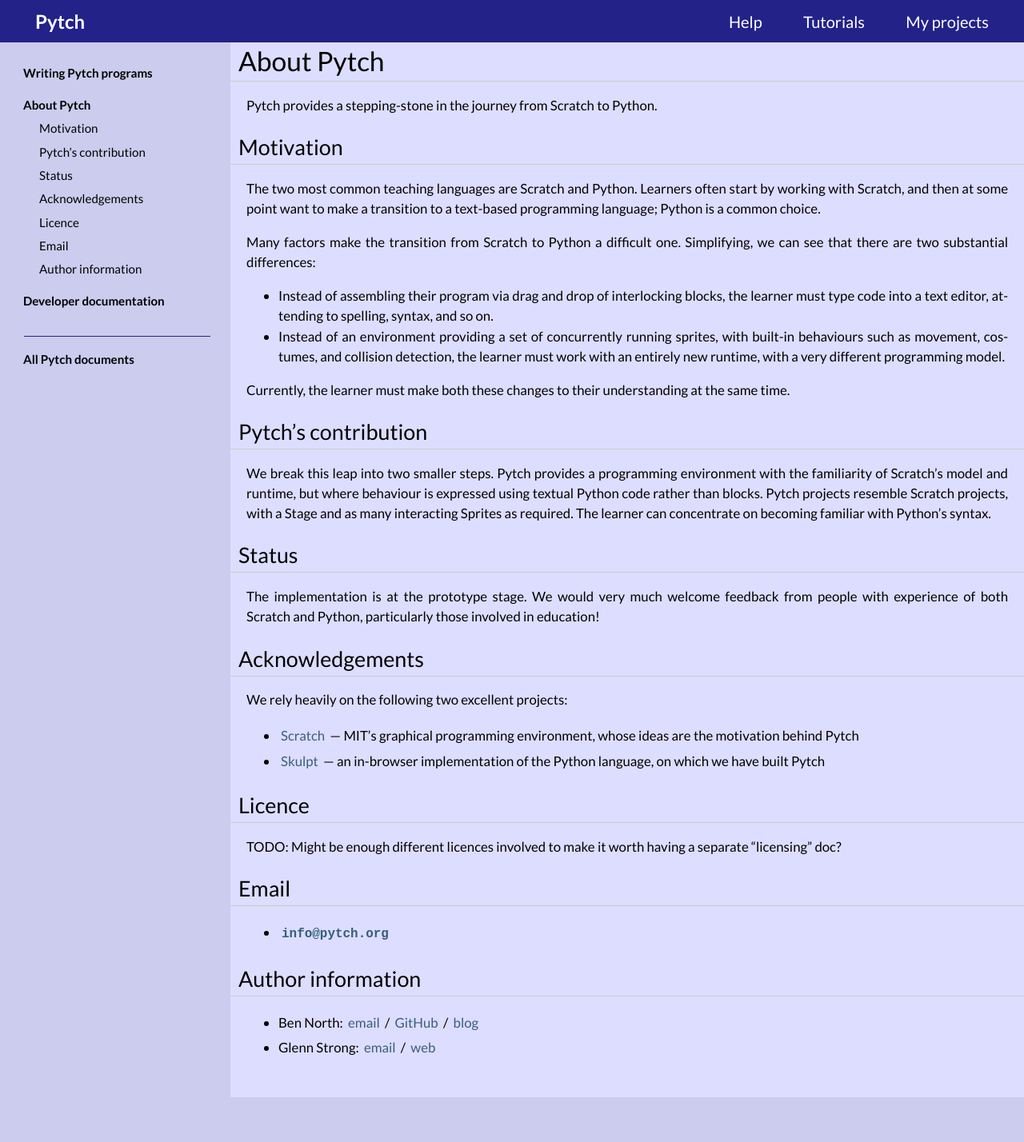
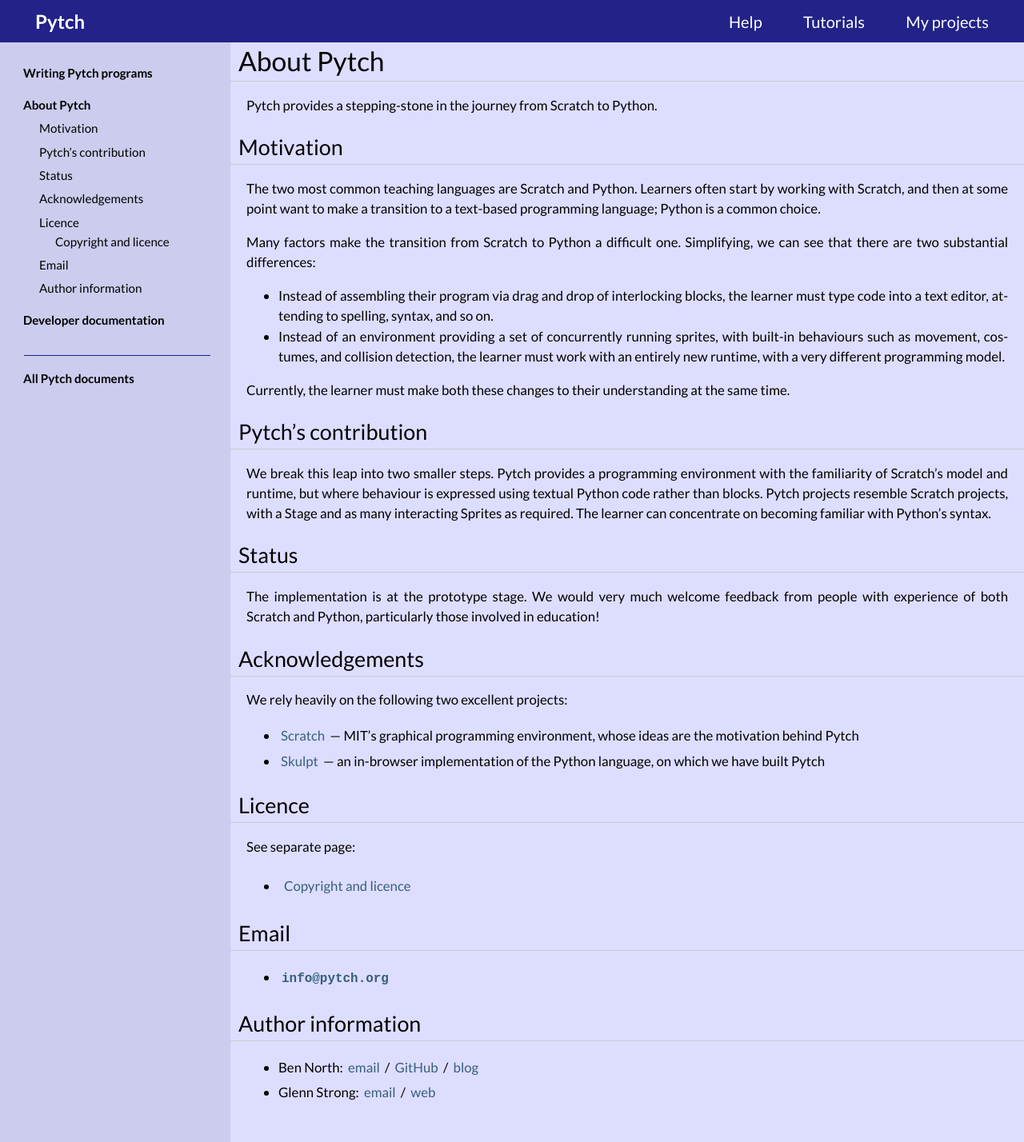
Before and after one commit to pytchlang/pytch-website, a Sphinx documentation site: the page built from source/about.rst, in a window 1280 px wide. Shown: the whole page at 80% size. Built offline with Sphinx 7.4.7, drawn with Linux system fonts in a browser that asks for light colours; pages that are not in the unit, such as notebooks, are missing from menus.

Commit message:
Link to licensing info from 'about'

```diff
--- a/source/about.rst
+++ b/source/about.rst
@@ -55,8 +55,13 @@
 Licence
 -------
 
-TODO: Might be enough different licences involved to make it worth
-having a separate "licensing" doc?
+See separate page:
+
+.. toctree::
+   :maxdepth: 1
+
+   licensing
+
 
 Email
 -----
```
